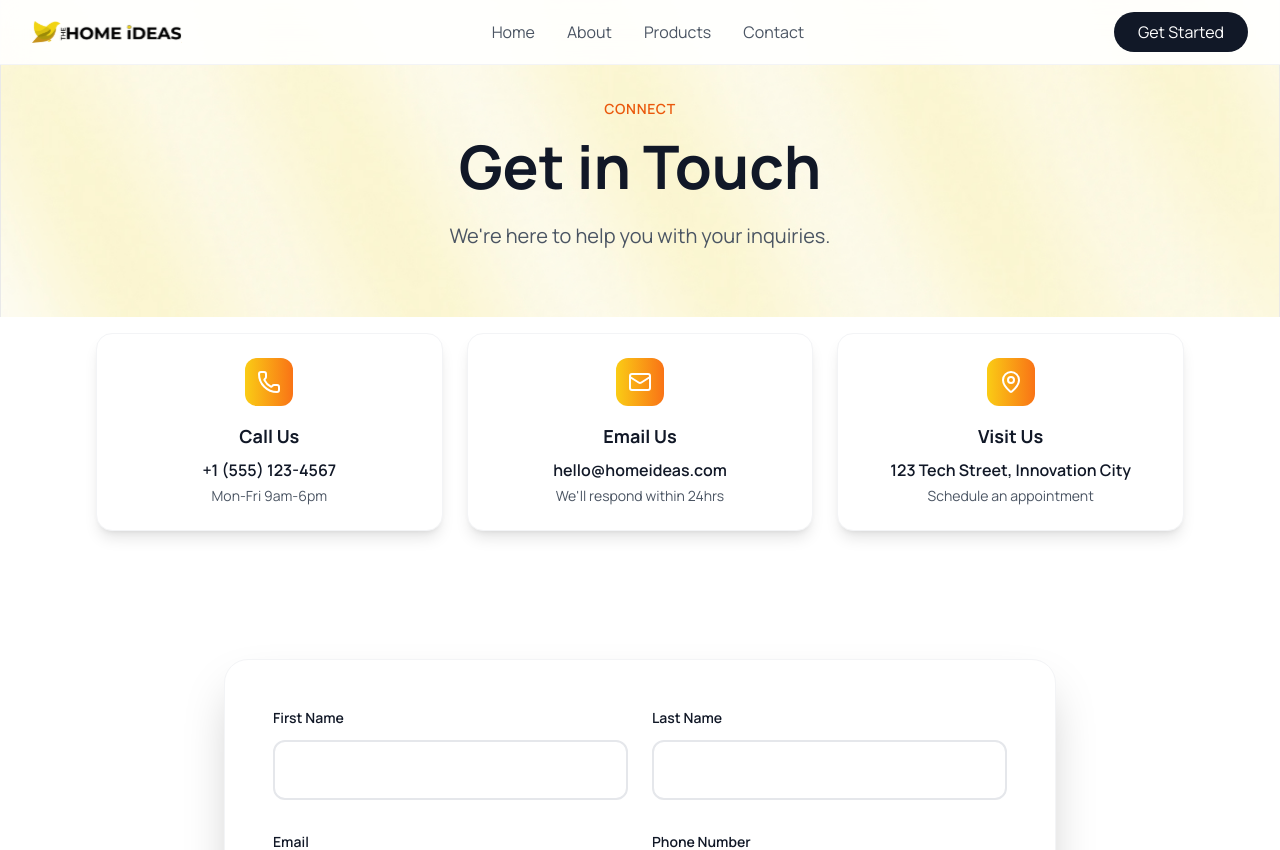
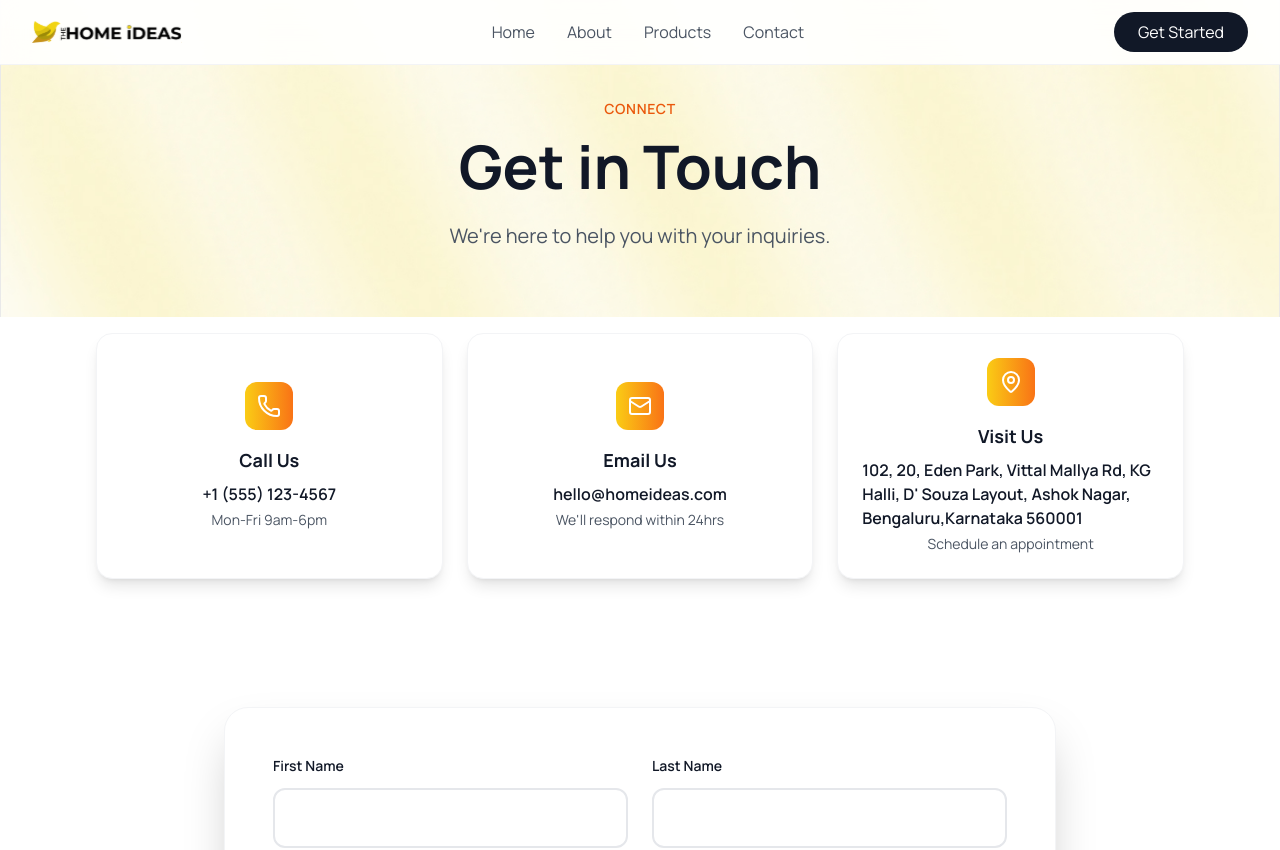
Before and after one commit to Sanjayuiux/homeideas, a Next.js app: page /contact-us in a window 1280 px wide. Shown: the top 850 px of the page. Built offline with nearby package versions, Linux system fonts and the light colour scheme.

Commit message:
update address in contact page

```diff
--- a/src/app/contact-us/page.tsx
+++ b/src/app/contact-us/page.tsx
@@ -72,7 +72,7 @@ export default function ContactPage() {
               {
                 icon: MapPin,
                 title: "Visit Us",
-                info: "123 Tech Street, Innovation City",
+                info: "102, 20, Eden Park, Vittal Mallya Rd, KG Halli, D' Souza Layout, Ashok Nagar, Bengaluru,Karnataka 560001",
                 subtitle: "Schedule an appointment"
               }
             ].map((item, index) => (
```
